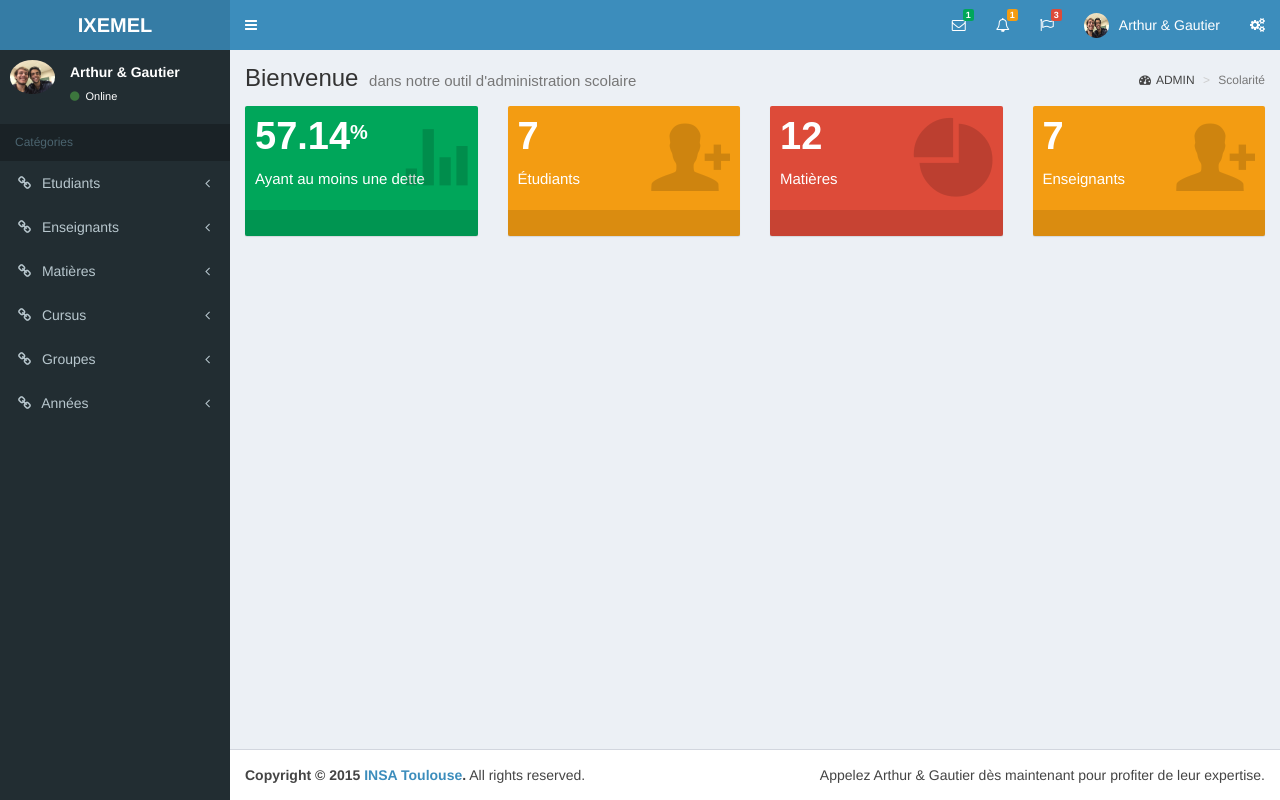
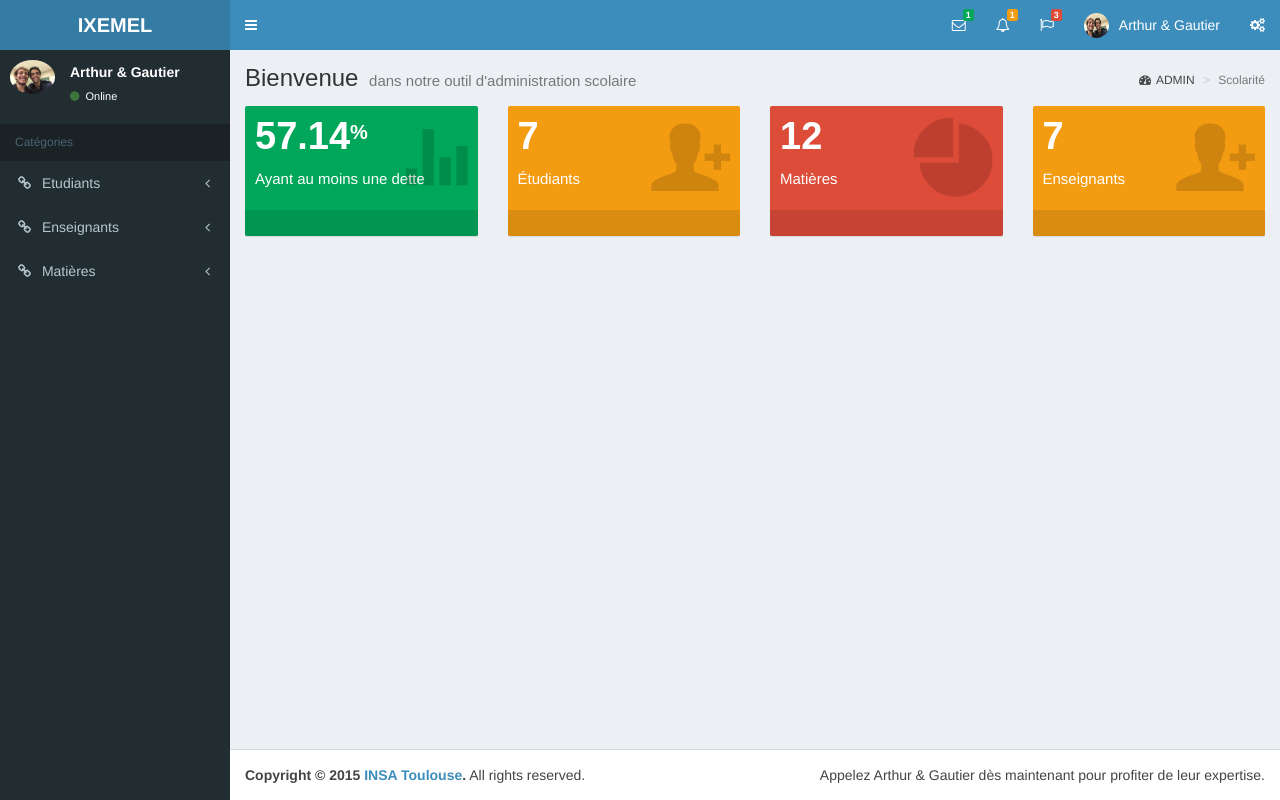
Before and after one commit to papay0/ixemel, a PHP site: page / in a window 1280 px wide; the page is wider, and only the part inside the window is pictured. Run offline with PHP 8.4, Linux system fonts and the light colour scheme.

Commit message:
update menu

```diff
--- a/index.php
+++ b/index.php
@@ -311,25 +311,6 @@ scratch. This page gets rid of all links and provides the needed markup only.
 							<li><a href="#" id="subjectsByTeacher">Par professeur</a></li>
 						</ul>
 					</li>
-					<li class="treeview">
-						<a href="#"><i class="fa fa-link"></i> <span>Cursus</span> <i class="fa fa-angle-left pull-right"></i></a>
-						<ul class="treeview-menu">
-							<li><a href="#">Liste matières</a></li>
-							<li><a href="#">Liste enseignants</a></li>
-						</ul>
-					</li>
-					<li class="treeview">
-						<a href="#"><i class="fa fa-link"></i> <span>Groupes</span> <i class="fa fa-angle-left pull-right"></i></a>
-						<ul class="treeview-menu">
-							<li><a href="#">Liste enseignants</a></li>
-						</ul>
-					</li>
-					<li class="treeview">
-						<a href="#"><i class="fa fa-link"></i> <span>Années</span> <i class="fa fa-angle-left pull-right"></i></a>
-						<ul class="treeview-menu">
-							<li><a href="#">Liste enseignants</a></li>
-						</ul>
-					</li>
 				</ul><!-- /.sidebar-menu -->
 			</section>
 			<!-- /.sidebar -->
```
